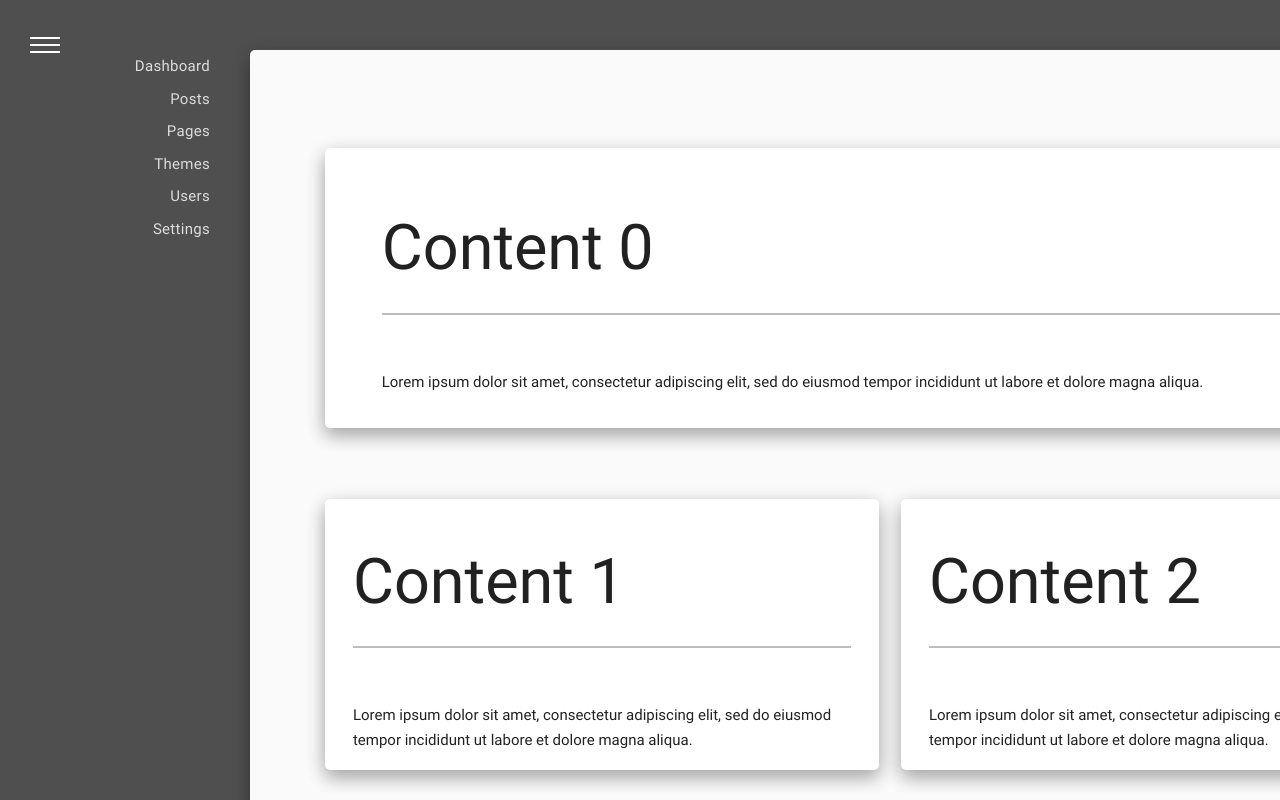
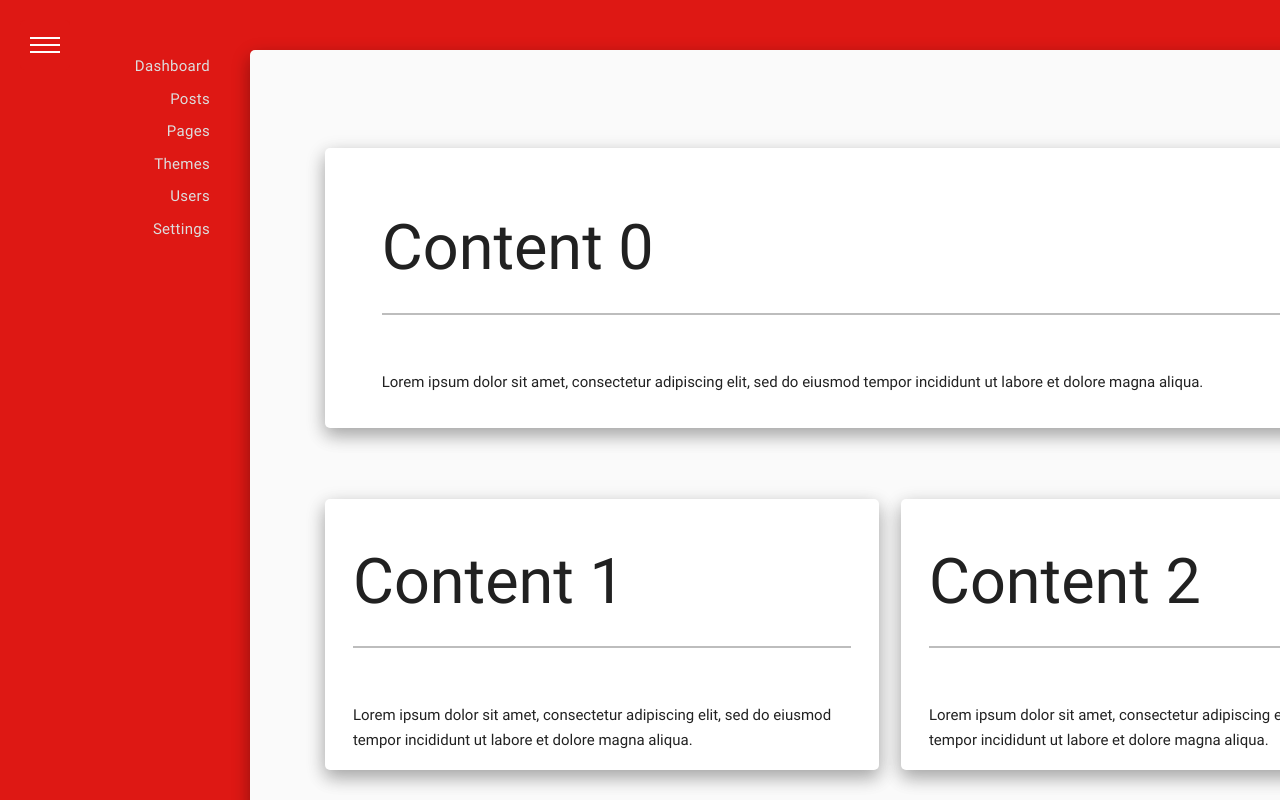
Before and after one commit to Equilibrium-Web/madmin.github.io, a website with bundled scripts: page admin.html in a window 1280 px wide. Shown: the top 800 px of the page. Built offline with nearby package versions, Linux system fonts and the light colour scheme.

Commit message:
Red is cool.

```diff
--- a/css/scss/_variables.scss
+++ b/css/scss/_variables.scss
@@ -1,6 +1,6 @@
 
 /* Colours. **********/
-$primary-colour: colour("grey", "darken-1") !default;
+$primary-colour: colour("red", "lighten-1") !default;
 $primary-colour-light: lighten($primary-colour, 15%) !default;
 $primary-colour-dark: darken($primary-colour, 15%) !default;
 
```
Also changed, not shown: css/style.css.
